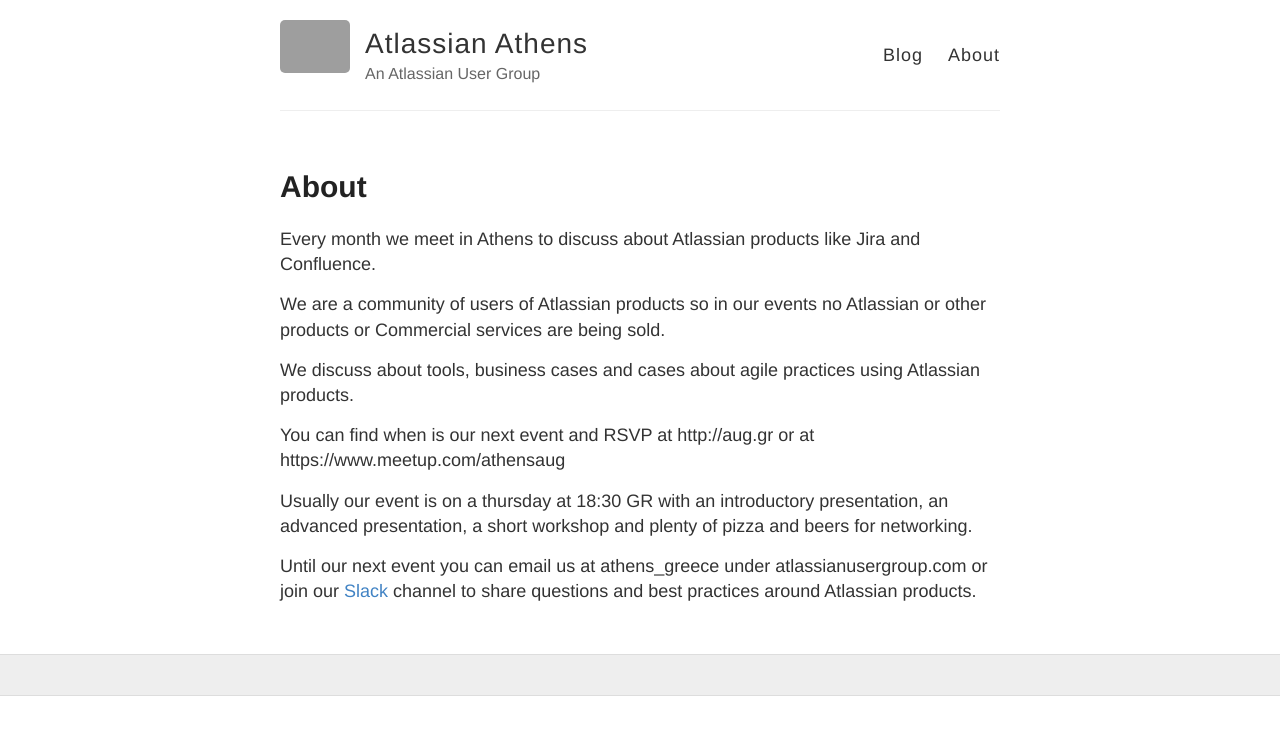
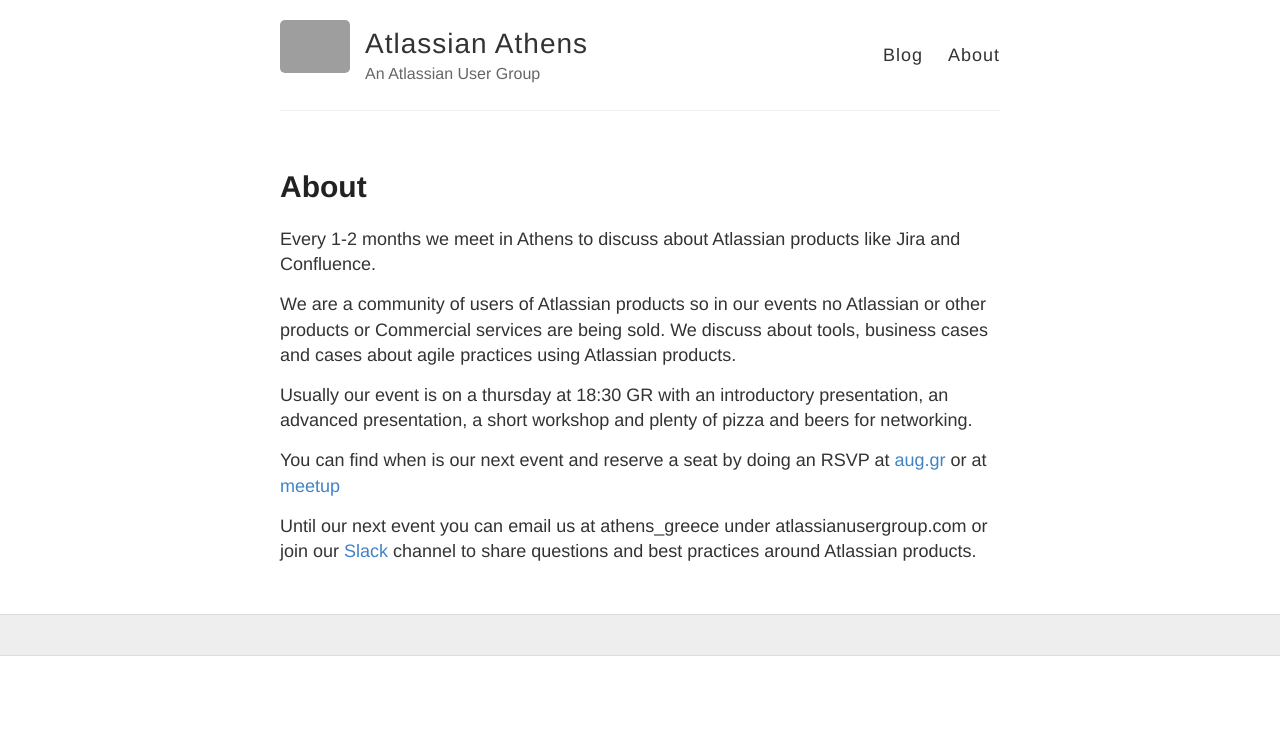
Before and after one commit to auggr/auggr.github.io, a Jekyll site: the page built from about.md, in a window 1280 px wide. Shown: the top 735 px of the page. Built offline with Jekyll 4.4.1, drawn with Linux system fonts in a browser that asks for light colours; grey boxes are pictures that could not be loaded.

Commit message:
add notes from last event

```diff
--- a/about.md
+++ b/about.md
@@ -4,14 +4,12 @@ title: About
 permalink: /about/
 ---
 
-Every month we meet in Athens to discuss about Atlassian products like Jira and Confluence.
+Every 1-2 months we meet in Athens to discuss about Atlassian products like Jira and Confluence.
 
-We are a community of users of Atlassian products so in our events no Atlassian or other products or Commercial services are being sold.
-
-We discuss about tools, business cases and cases about agile practices using Atlassian products.
-
-You can find when is our next event and RSVP at http://aug.gr or at https://www.meetup.com/athensaug
+We are a community of users of Atlassian products so in our events no Atlassian or other products or Commercial services are being sold. We discuss about tools, business cases and cases about agile practices using Atlassian products.
 
 Usually our event is on a thursday at 18:30 GR with an introductory presentation, an advanced presentation, a short workshop and plenty of pizza and beers for networking.
 
-Until our next event you can email us at athens_greece under atlassianusergroup.com or join our [Slack](www.aug.gr/2ItvAlj) channel to share questions and best practices around Atlassian products.
+You can find when is our next event and reserve a seat by doing an RSVP at [aug.gr](http://aug.gr) or at [meetup](https://www.meetup.com/athensaug)
+
+Until our next event you can email us at athens_greece under atlassianusergroup.com or join our [Slack](http://www.aug.gr/2ItvAlj) channel to share questions and best practices around Atlassian products.
```
Also changed, not shown: _posts/2018-5-17-5th-meetup.md (added, +21 -0 lines), _posts/2018-5-17-meetup.md (deleted, +0 -6 lines), _posts/2018-7-12-6th-meetup.md (added, +6 -0 lines).
